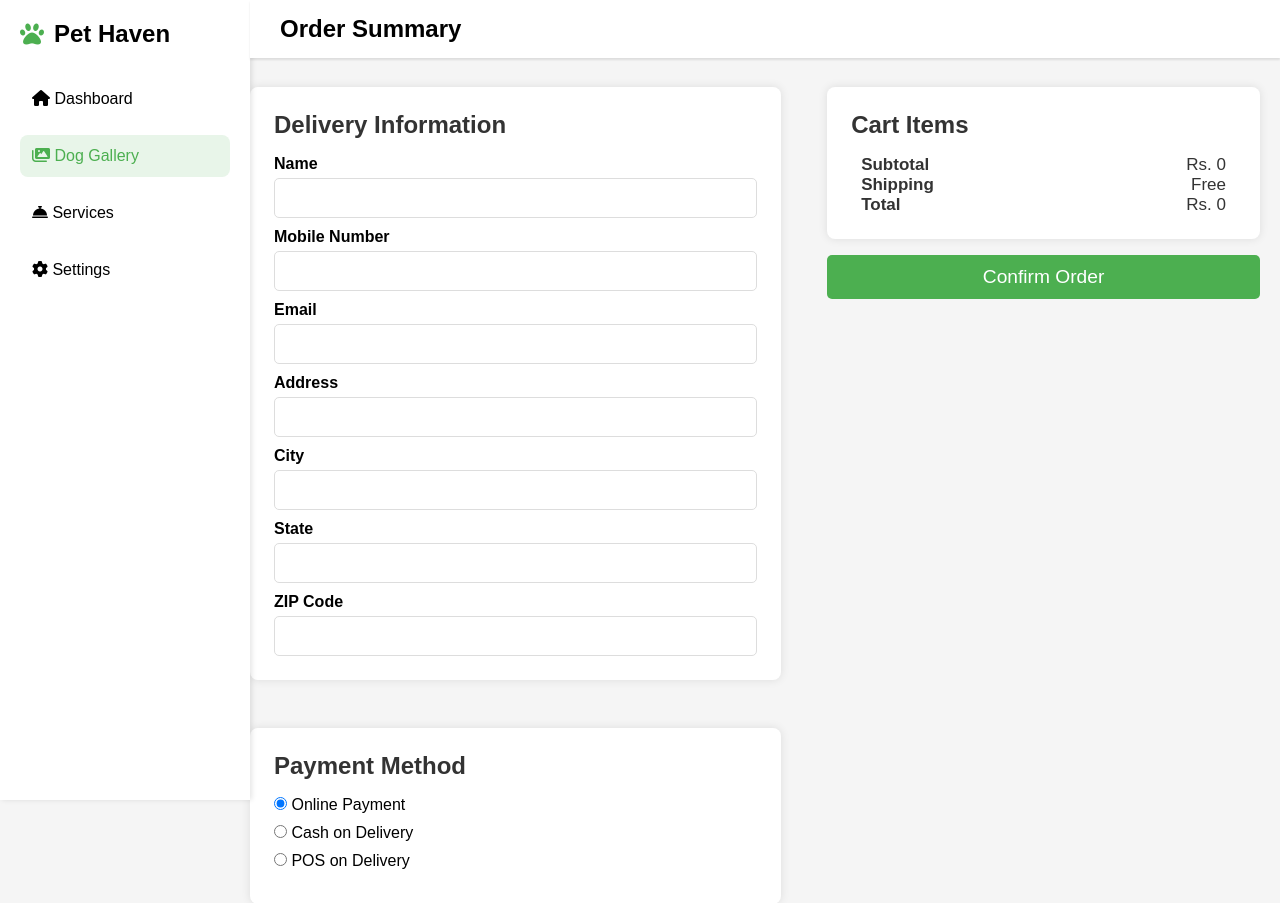
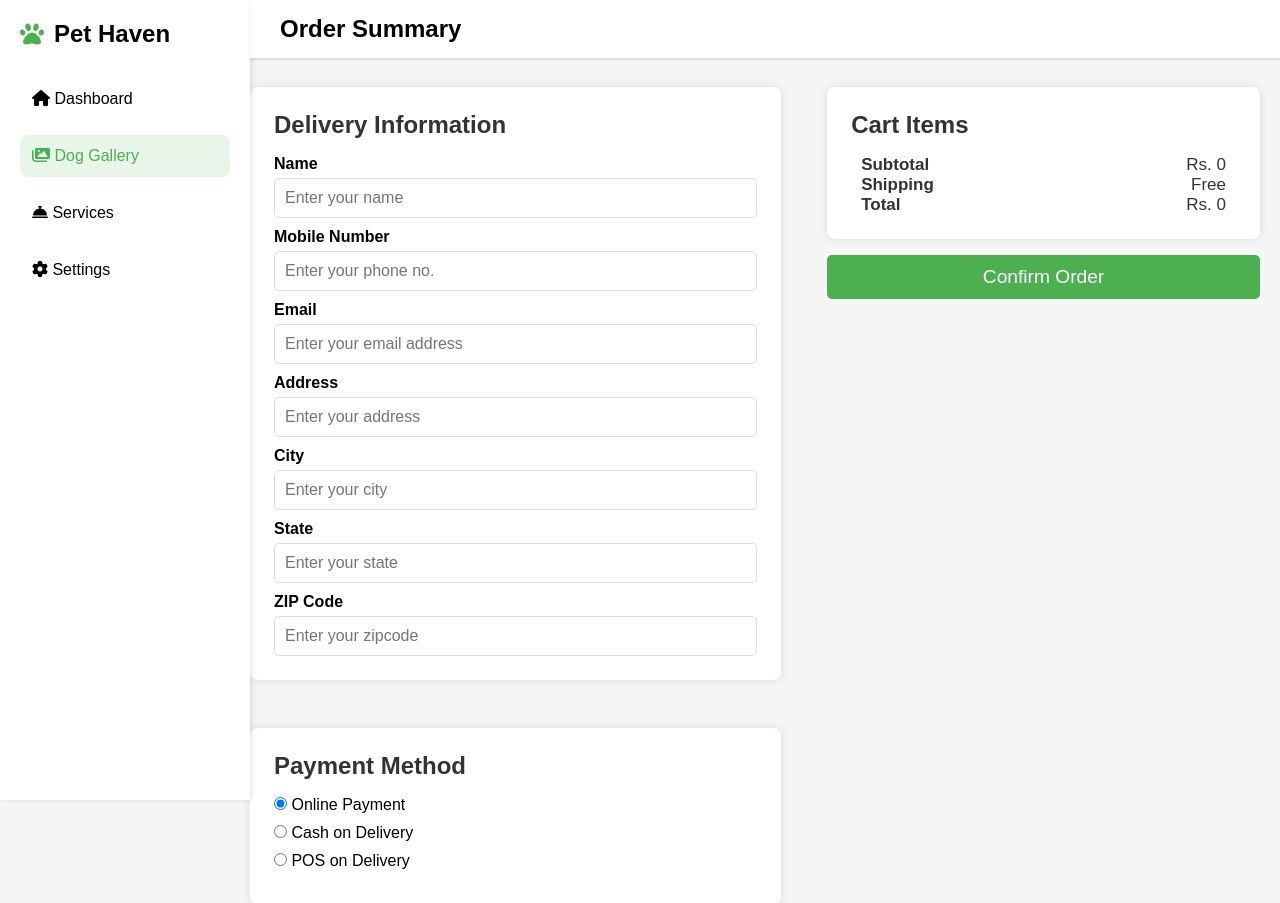
Before and after one commit to divyansharya8826/Pet-Haven, a Flask app: template templates/order_summary.html in a window 1280 px wide. Shown: the top 903 px of the page. Run offline with Flask 3, Linux system fonts and the light colour scheme; the template is opened without the code that fills it, so the values that code supplies are empty.

Commit message:
Payment method display in confirmation page and order summary css fixed

```diff
--- a/static/css/order_summary.css
+++ b/static/css/order_summary.css
@@ -115,6 +115,22 @@ input[type="text"], input[type="email"] {
     float: right;
 }
 
+.remove-from-cart{
+    background: #4CAF50;
+    color: white;
+    padding: 0.4rem;
+    border: none;
+    text-align: center;
+    font-size: 1rem;
+    cursor: pointer;
+    border-radius: 5px;
+    transition: background-color 0.3s ease;
+}
+
+.remove-from-cart:hover{
+    background-color: #347336;
+}
+
 .order-total {
     margin-top: 1rem;
     margin-right: 10px;
--- a/templates/order_summary.html
+++ b/templates/order_summary.html
@@ -38,19 +38,19 @@
                         <h2>Delivery Information</h2>
                         <form id="order-form">
                             <label>Name</label>
-                            <input type="text" id="name" required>
+                            <input type="text" id="name" placeholder="Enter your name" required>
                             <label>Mobile Number</label>
-                            <input type="text" id="phone" required>
+                            <input type="text" id="phone" placeholder="Enter your phone no." required>
                             <label>Email</label>
-                            <input type="email" id="email" required>
+                            <input type="email" id="email" placeholder="Enter your email address" required>
                             <label>Address</label>
-                            <input type="text" id="address" required>
+                            <input type="text" id="address" placeholder="Enter your address" required>
                             <label>City</label>
-                            <input type="text" id="city" required>
+                            <input type="text" id="city" placeholder="Enter your city" required>
                             <label>State</label>
-                            <input type="text" id="state" required>
+                            <input type="text" id="state" placeholder="Enter your state" required>
                             <label>ZIP Code</label>
-                            <input type="text" id="zip" required>
+                            <input type="text" id="zip" placeholder="Enter your zipcode" required>
                         </form>
                     </div>
 
@@ -84,8 +84,16 @@
         document.addEventListener("DOMContentLoaded", function () {
             fetchCartData(); // Load cart data when the page loads
 
+            document.querySelectorAll("input[name='payment']").forEach(radio => {
+                radio.addEventListener("change", function () {
+                    localStorage.setItem("paymentMethod", this.nextSibling.textContent.trim());
+                });
+            });
+
             document.querySelector(".confirm-order").addEventListener("click", function (event) {
                 event.preventDefault();  // Prevent default form submission
+                let selectedPayment = document.querySelector("input[name='payment']:checked").nextSibling.textContent.trim();
+                localStorage.setItem("paymentMethod", selectedPayment);
                 if (validateForm()) {
                     confirmOrder(); // Only proceed if validation passes
                 }
```
Also changed, not shown: instance/petheaven.db.
